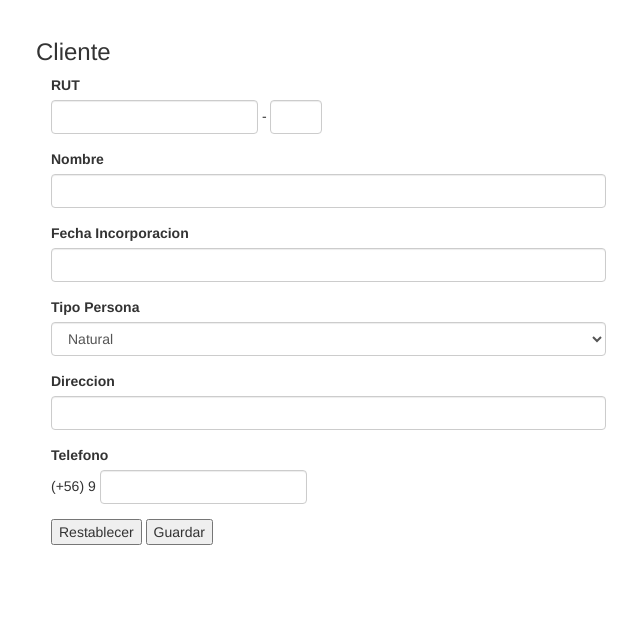
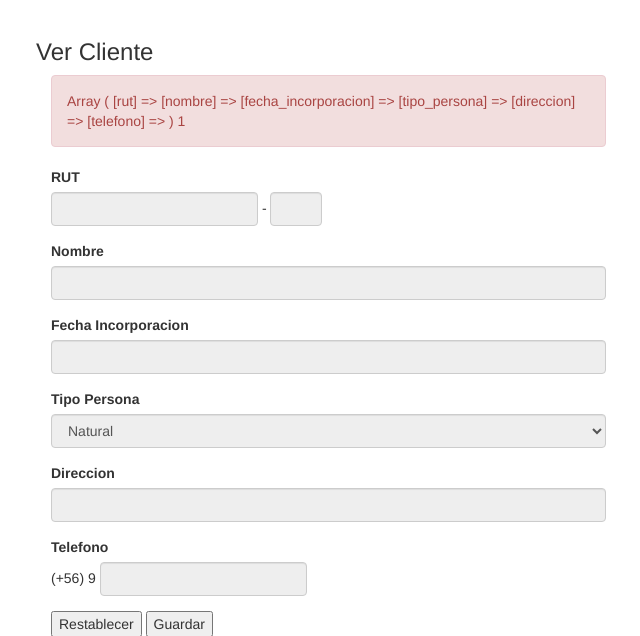
Before and after one commit to eilwin/eilwin.github.io, a CodeIgniter app: page /et/clientes/cliente/view/1/ in a window 1280 px wide. Shown: the part 51-687 px from the top of the page, without its empty margins (19-659 px from the left). Run offline with CodeIgniter, Linux system fonts and the light colour scheme; the visitor is signed in with stand-in values (Sample User, id 1); data that the repository does not hold is empty; some libraries are stand-ins or nearby versions.

Commit message:
Cliente * Implementada vista de perfil, con campos de solo lectura * Mas avances en vista de clientes

```diff
--- a/application/controllers/Clientes.php
+++ b/application/controllers/Clientes.php
@@ -22,7 +22,7 @@ class Clientes extends CI_Controller{
             $this->load->view('fragments/footer');
         }
         if ($action=='view' || $action=='edit') {
-            $data = $this->cliente->getCliente($rut)->result();
+            $data = $this->cliente->getCliente($id)->result();
             if($action=='view'){
                 $accion = 'Ver';
             } else {
@@ -34,12 +34,10 @@ class Clientes extends CI_Controller{
                 'fecha_incorporacion'   => $data[0]->fecha_incorporacion,
                 'tipo_persona'          => $data[0]->tipo_persona,
                 'direccion'             => $data[0]->direccion,
-                'telefono'              => $data[0]->telefono,
-                'accion'                => $accion,
-                'action'                => $action
+                'telefono'              => $data[0]->telefono
             );
             $this->load->view('fragments/header');
-            $this->load->view('clientes/cliente',array('cliente'=>$atencion,'error'=>$error));
+            $this->load->view('clientes/cliente',array('accion'=>$accion,'action'=>$action,'cliente'=>$cliente,'error'=>$error));
             $this->load->view('fragments/footer');
         }
     }
--- a/application/views/clientes/cliente.php
+++ b/application/views/clientes/cliente.php
@@ -4,23 +4,28 @@
     </div>
     <div class="row">
         <div class="col-sm-6">
+            <div class="alert alert-danger">
+                <?=$error?>
+                <?=print_r($cliente)?>
+                <?=$cliente['nombre']?>
+            </div>
             <?= form_open('clientes/guardar')?>
             <?= form_hidden('action',$action)?>
             <div class="form-group">
                 <?= form_label('RUT','rut')?>
                 <div class="form-inline">
-                    <?= form_input(array('name'=>'rut','type'=>'text','class'=>'form-control','maxlength'=>'8'))?>
+                    <?= form_input(array('name'=>'rut','type'=>'text','class'=>'form-control','maxlength'=>'8','value'=>(isset($cliente['rut'])?$cliente['rut']:''),'readonly'=>(($action=='view')?'readonly':'')))?>
                     -
-                    <?= form_input(array('name'=>'dv','type'=>'text','class'=>'form-control','maxlength'=>'1','size'=>'1'))?>
+                    <?= form_input(array('name'=>'dv','type'=>'text','class'=>'form-control','maxlength'=>'1','size'=>'1',(isset($cliente['dv'])?$cliente['dv']:''),'readonly'=>(($action=='view')?'readonly':'')))?>
                 </div>
             </div>
             <div class="form-group">
                 <?= form_label('Nombre','nombre')?>
-                <?= form_input(array('name'=>'nombre','type'=>'text','class'=>'form-control','value'=>(isset($nombre)?$nombre:'')))?>
+                <?= form_input(array('name'=>'nombre','type'=>'text','class'=>'form-control','value'=>(isset($cliente['nombre'])?$cliente['nombre']:''),'readonly'=>(($action=='view')?'readonly':'')))?>
             </div>
             <div class="form-group">
                 <?= form_label('Fecha Incorporacion','fecha_incorporacion')?>
-                <?= form_input(array('name'=>'fecha_incorporacion','type'=>'text','class'=>'form-control','id'=>'fecha_incorporacion'))?>
+                <?= form_input(array('name'=>'fecha_incorporacion','type'=>'text','class'=>'form-control','id'=>'fecha_incorporacion','value'=>(isset($cliente['fecha_incorporacion'])?$cliente['fecha_incorporacion']:''),'readonly'=>(($action=='view')?'readonly':'')))?>
                 <script type="text/javascript">
                     $(function () {
                         $('#fecha_incorporacion').datetimepicker({
@@ -32,27 +37,27 @@
             </div>
             <div class="form-group">
                 <?= form_label('Tipo Persona','tipo_persona')?>
-                <?= form_dropdown('tipo_persona',array('Natural'=>'Natural','Juridica'=>'Juridica'),(isset($tipo_persona))?$tipo_persona:'',array('class'=>'form-control'))?>
+                <?= form_dropdown('tipo_persona',array('Natural'=>'Natural','Juridica'=>'Juridica'),(isset($cliente['tipo_persona']))?$cliente['tipo_persona']:'',array('class'=>'form-control','readonly'=>(($action=='view')?'readonly':'')))?>
             </div>
             <div class="form-group">
                 <?= form_label('Direccion','direccion')?>
-                <?= form_input(array('name'=>'direccion','type'=>'text','class'=>'form-control','value'=>(isset($direccion))?$direccion:''))?>
+                <?= form_input(array('name'=>'direccion','type'=>'text','class'=>'form-control','value'=>(isset($cliente['direccion']))?$cliente['direccion']:'','readonly'=>(($action=='view')?'readonly':'')))?>
             </div>
             <div class="form-group">
                 <?= form_label('Telefono','telefono')?>
                 <div class="form-inline">
                     (+56) 9
-                    <?= form_input(array('name'=>'telefono','type'=>'text','class'=>'form-control','maxlength'=>'8'))?>
+                    <?= form_input(array('name'=>'telefono','type'=>'text','class'=>'form-control','minlength'=>'8','maxlength'=>'8','value'=>(isset($cliente['telefono'])?$cliente['telefono']:''),'readonly'=>(($action=='view')?'readonly':'')))?>
                 </div>
             </div>
             <?php if($_SESSION['permisos']=='Administrador'): ?>
             <div class="form-group">
                 <?= form_label('Usuario','username')?>
-                <?= form_input(array('name'=>'username','type'=>'text','class'=>'form-control'))?>
+                <?= form_input(array('name'=>'username','type'=>'text','class'=>'form-control','readonly'=>(($action=='view')?'readonly':'')))?>
             </div>
             <div class="form-group">
                 <?= form_label('Contraseña','password')?>
-                <?= form_input(array('name'=>'password','type'=>'password','class'=>'form-control'))?>
+                <?= form_input(array('name'=>'password','type'=>'password','class'=>'form-control','readonly'=>(($action=='view')?'readonly':'')))?>
             </div>
             <div class="form-group">
                 <?= form_label('Privilegios')?>
--- a/application/views/fragments/header.php
+++ b/application/views/fragments/header.php
@@ -74,7 +74,7 @@
                         <li class="dropdown">
                             <a href="#" class="dropdown-toggle" data-toggle="dropdown" role="button" aria-haspopup="true" aria-expanded="false"><?=$_SESSION['nombre']?><span class="caret"></span></a>
                             <ul class="dropdown-menu">
-                                <li><a href="#">Perfil</a></li>
+                                <li><a href="<?= base_url()?>clientes/cliente/view/<?=$_SESSION['rut']?>/">Perfil</a></li>
                                 <li><a href="<?= base_url()?>login/logout">Salir</a></li>
                             </ul>
                         </li>
```
